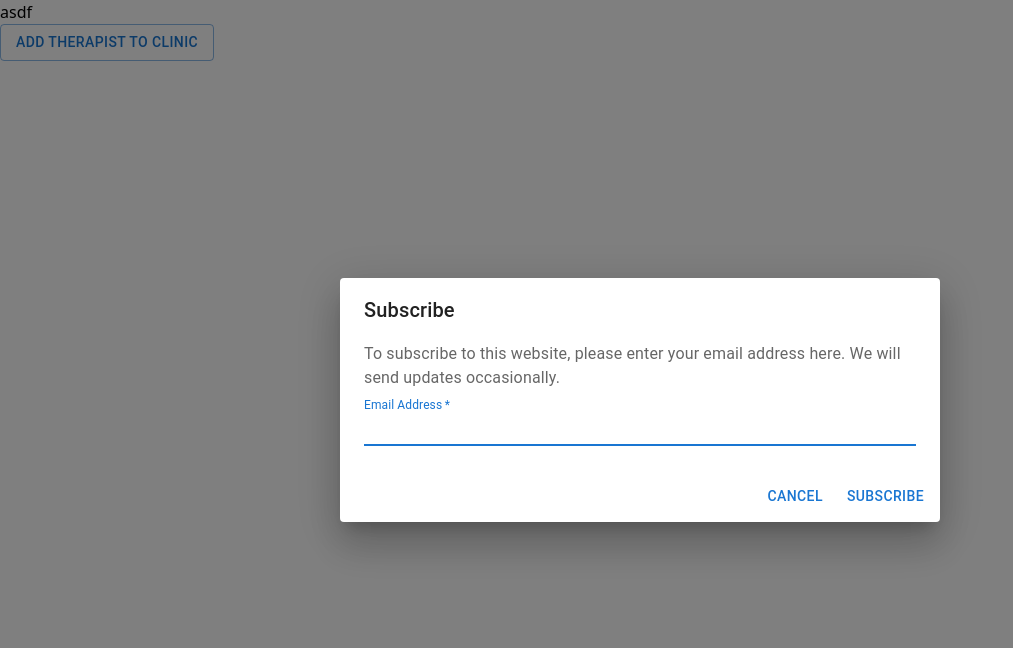
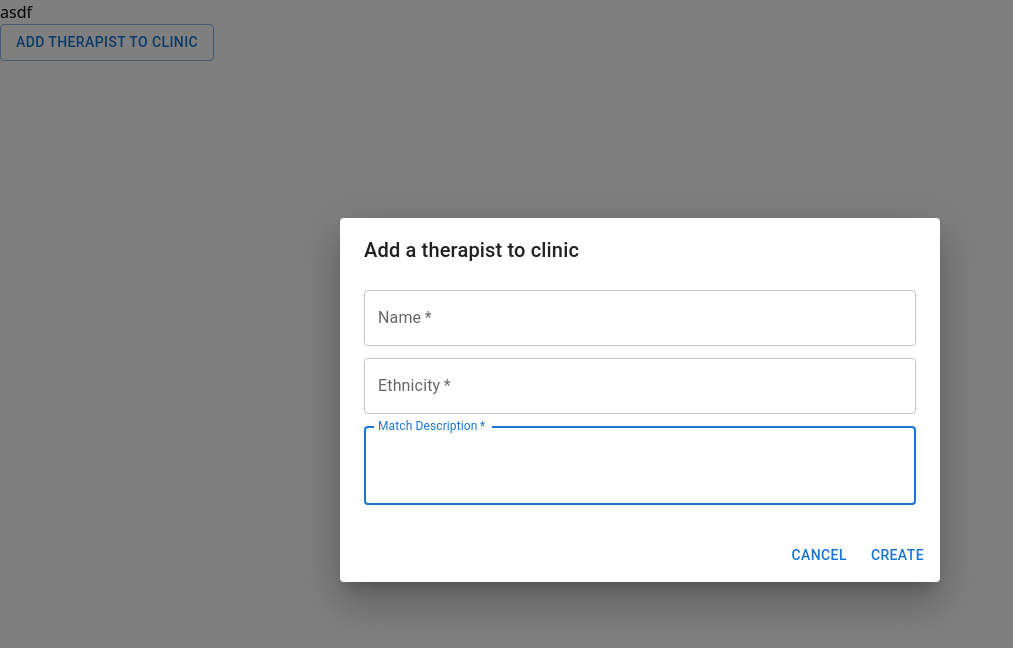
Before and after one commit to jaiden-lee/calm-connect, a Next.js app: page /therapists in a window 1280 px wide. Both pictures are taken after a click on the button "ADD THERAPIST TO CLINIC". Shown: the top 648 px of the page, without its empty margins (0-1013 px from the left). Built offline with nearby package versions, Linux system fonts and the light colour scheme.

Commit message:
fix: add .history to gtgnore

```diff
--- a/src/components/AddTherapist.tsx
+++ b/src/components/modals/AddTherapist.tsx
@@ -28,27 +28,44 @@ const AddTherapist = () => {
                     },
                 }}
             >
-                <DialogTitle>Subscribe</DialogTitle>
+                <DialogTitle>Add a therapist to clinic</DialogTitle>
                 <DialogContent>
-                    <DialogContentText>
-                        To subscribe to this website, please enter your email
-                        address here. We will send updates occasionally.
-                    </DialogContentText>
                     <TextField
                         autoFocus
                         required
                         margin="dense"
                         id="name"
-                        name="email"
-                        label="Email Address"
-                        type="email"
+                        name="therapistName"
+                        label="Name"
+                        type="text"
                         fullWidth
-                        variant="standard"
+                    />
+                    <TextField
+                        autoFocus
+                        required
+                        margin="dense"
+                        id="ethnicity"
+                        name="therapistEthnicity"
+                        label="Ethnicity"
+                        type="text"
+                        fullWidth
+                    />
+                    <TextField
+                        autoFocus
+                        required
+                        margin="dense"
+                        id="matchDescription"
+                        name="therapistMatchDescription"
+                        label="Match Description"
+                        type="text"
+                        fullWidth
+                        multiline
+                        minRows={2}
                     />
                 </DialogContent>
                 <DialogActions>
                     <Button onClick={handleClose}>Cancel</Button>
-                    <Button type="submit">Subscribe</Button>
+                    <Button type="submit">Create</Button>
                 </DialogActions>
             </Dialog>
         </>
--- a/src/pages/therapists/index.tsx
+++ b/src/pages/therapists/index.tsx
@@ -1,6 +1,6 @@
-import AddTherapist from "@/components/addTherapist";
+import AddTherapist from "@/components/modals/AddTherapist";
 
-export default function Therapsts() {
+export default function Therapists() {
   return (
     <>
     <div>asdf</div>
```
Also changed, not shown: 1 other file (tests, documents, lock files or other folders).
